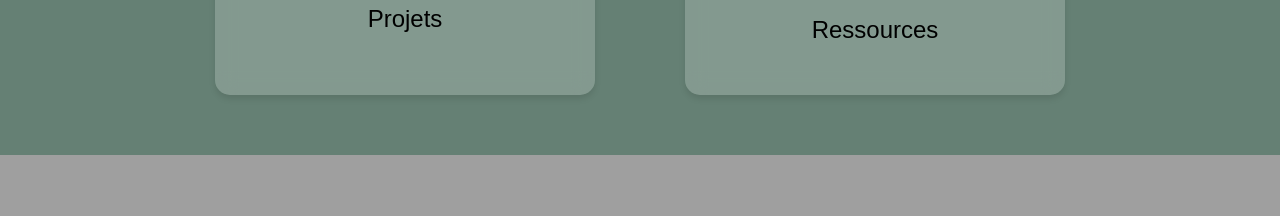
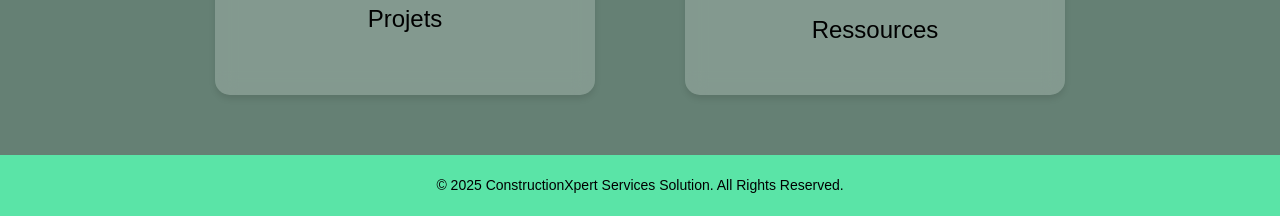
Before and after one commit to SamiChafik/ConstructionXpert, a Java web app: page /accueil.jsp in a window 1280 px wide. Shown: the part 935-1151 px from the top of the page. Before the commit the page ends 1090 px from the top, so only its background shows below. Run offline with Tomcat 11, a stand-in JSP engine, Linux system fonts and the light colour scheme; some libraries are stand-ins or nearby versions.

Commit message:
added footer

```diff
--- a/src/main/webapp/accueil.jsp
+++ b/src/main/webapp/accueil.jsp
@@ -103,6 +103,15 @@
             font-size: 24px;
             margin-bottom: 10px;
         }
+
+        /* New footer styles */
+        footer {
+            background-color: #5AE4A7;
+            color: black;
+            text-align: center;
+            padding: 20px 0;
+            font-size: 14px;
+        }
     </style>
 </head>
 <body>
@@ -160,6 +169,11 @@
     </section>
 </main>
 
+<!-- Footer Section -->
+<footer>
+    © 2025 ConstructionXpert Services Solution. All Rights Reserved.
+</footer>
+
 <script src="https://code.jquery.com/jquery-3.5.1.slim.min.js"></script>
 <script src="https://cdn.jsdelivr.net/npm/@popperjs/core@2.5.4/dist/umd/popper.min.js"></script>
 <script src="https://stackpath.bootstrapcdn.com/bootstrap/4.5.2/js/bootstrap.min.js"></script>
```
